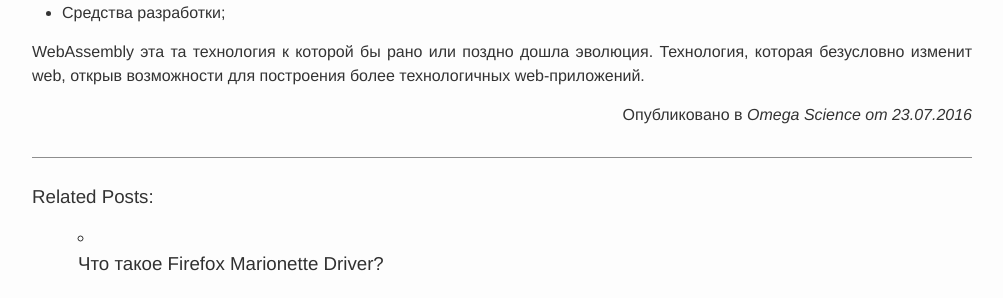
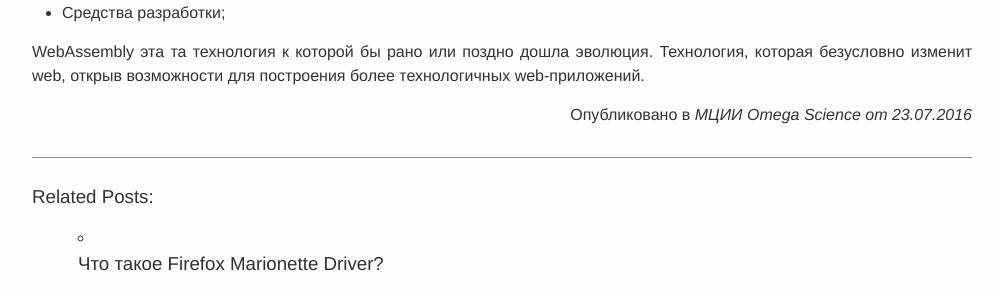
Before and after one commit to martamoshkin/blog.zverit.com, a Jekyll site: the page built from _posts/2016-7-23-webassembly-new-standart.md, in a window 1280 px wide and 900 px high, scrolled down 2286 px. Shown: the part 243-541 px from the top of the window, without its empty margins (138-1141 px from the left). Built offline with Jekyll 4.4.1, drawn with Linux system fonts in a browser that asks for light colours; nearby versions of some CDN libraries; comment, search, counter and statistics services are not loaded.

Commit message:
Update 2016-7-23-webassembly-new-standart.md

```diff
--- a/_posts/2016-7-23-webassembly-new-standart.md
+++ b/_posts/2016-7-23-webassembly-new-standart.md
@@ -90,4 +90,4 @@ Wasm позволит воплотить в жизнь создание новы
 WebAssembly эта та технология к которой бы рано или поздно дошла эволюция. Технология, которая безусловно изменит web, открыв возможности для построения более технологичных web-приложений.
 
 {:.right}
-<div>Опубликовано в  <i>Omega Science от 23.07.2016</i></div>
+<div>Опубликовано в  <i>МЦИИ Omega Science от 23.07.2016</i></div>
```
